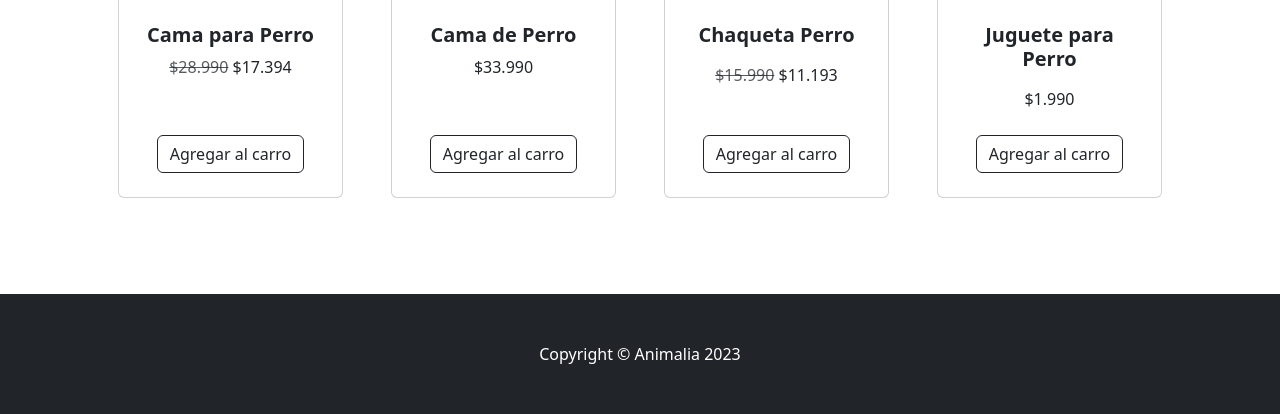
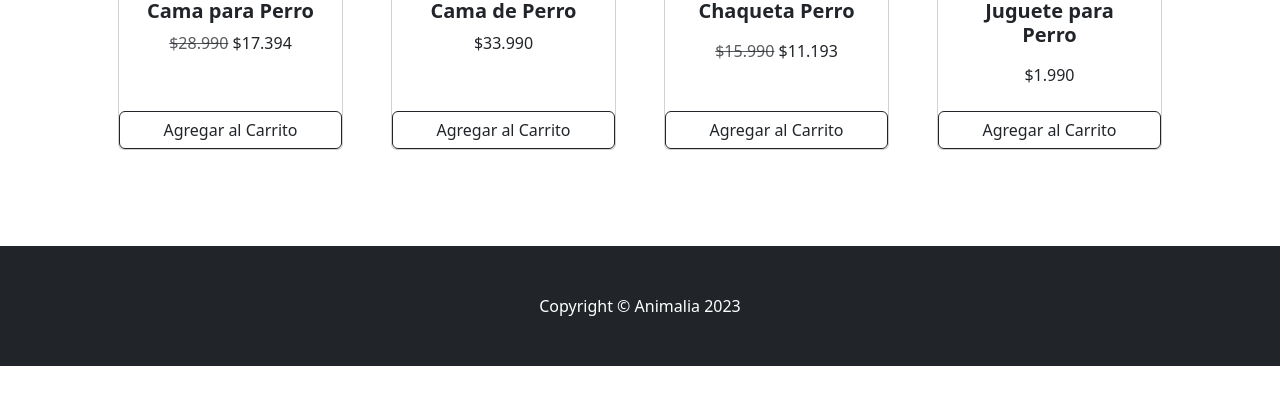
Before and after one commit to Ekronec/Caso-Examen-Tranversal, a Django app: page /Animalia/Dog in a window 1280 px wide. Shown: the part 932-1346 px from the top of the page. After the commit the page ends 1298 px from the top, so only its background shows below. Run offline with Django 4.2, Linux system fonts and the light colour scheme; some libraries are stand-ins or nearby versions.

Commit message:
Se agrego el carrito al resto de paginas

```diff
--- a/Animalia/templates/pages/Dog.html
+++ b/Animalia/templates/pages/Dog.html
@@ -7,7 +7,9 @@
     <title>Perro</title>
     {% load static %}
     <link href="{% static 'css/bootstrap.min.css' %}" rel="stylesheet">
+    <link href="{% static 'css/carrito.css' %}" rel="stylesheet">
     <script src="{% static 'js/functions.js' %}"></script>
+    <script src="{% static 'js/carrito.js' %}" async></script>
     {% load bootstrap5 %}
     {% bootstrap_javascript%}
 </head>
@@ -71,12 +73,26 @@
             <button type="button" class="btn-close" data-bs-dismiss="offcanvas" aria-label="Close"></button>
           </div>
           <div class="offcanvas-body">
-            ..
-            <br>
-            <!-- Button trigger modal -->
-            <button type="button" class="btn btn-primary" data-bs-toggle="modal" data-bs-target="#exampleModal">
-            Comprar
-            </button>
+            <div class="carrito" id="carrito">
+              <div class="header-carrito">
+                  <h2>Tu Carrito</h2>
+              </div>
+
+              <div class="carrito-items">
+                  <!--  -->
+              </div>
+              <div class="carrito-total">
+                  <div class="fila">
+                      <strong>Tu Total</strong>
+                      <span class="carrito-precio-total">
+                          $120.000,00
+                      </span>
+                  </div>
+                    <button type="button" class="btn btn-primary" data-bs-toggle="modal" data-bs-target="#exampleModal">
+                      Comprar
+                      <i class="fa-solid fa-bag-shopping"></i> </button>
+              </div>
+          </div>
           </div>
         </div>
         <!-- Modal -->
@@ -145,13 +161,11 @@
                               <!-- Product name-->
                               <h5 class="fw-bolder">Collar de Perro</h5>
                               <!-- Product price-->
-                              $4.990
+                              <span class="precio-item">$4.990</span>
                           </div>
                       </div>
                       <!-- Product actions-->
-                      <div class="card-footer p-4 pt-0 border-top-0 bg-transparent">
-                        <a href=""><div class="text-center" onclick="addItemNumber()"><a class="btn btn-outline-dark mt-auto" >Agregar al carro</a></div></a>
-                      </div>
+                      <button class="btn btn-outline-dark mt-auto">Agregar al Carrito</button>
                   </div>
               </div>
               <div class="col mb-5">
@@ -175,13 +189,11 @@
                               </div>
                               <!-- Product price-->
                               <span class="text-muted text-decoration-line-through">$8.990</span>
-                              $5.394
+                              <span class="precio-item">$5.394</span>
                           </div>
                       </div>
                       <!-- Product actions-->
-                      <div class="card-footer p-4 pt-0 border-top-0 bg-transparent">
-                        <a href=""><div class="text-center" onclick="addItemNumber()"><a class="btn btn-outline-dark mt-auto" >Agregar al carro</a></div></a>
-                      </div>
+                      <button class="btn btn-outline-dark mt-auto">Agregar al Carrito</button>
                   </div>
               </div>
               <div class="col mb-5">
@@ -197,13 +209,11 @@
                               <h5 class="fw-bolder">Femur de Vacuno XXL</h5>
                               <!-- Product price-->
                               <span class="text-muted text-decoration-line-through">$9.990</span>
-                              $7.492
+                              <span class="precio-item">$7.492</span>
                           </div>
                       </div>
                       <!-- Product actions-->
-                      <div class="card-footer p-4 pt-0 border-top-0 bg-transparent">
-                        <a href=""><div class="text-center" onclick="addItemNumber()"><a class="btn btn-outline-dark mt-auto" >Agregar al carro</a></div></a>
-                      </div>
+                      <button class="btn btn-outline-dark mt-auto">Agregar al Carrito</button>
                   </div>
               </div>
               <div class="col mb-5">
@@ -224,13 +234,11 @@
                                   <div class="bi-star-fill"></div>
                               </div>
                               <!-- Product price-->
-                              $2.990
+                              <span class="precio-item">$2.990</span>
                           </div>
                       </div>
                       <!-- Product actions-->
-                      <div class="card-footer p-4 pt-0 border-top-0 bg-transparent">
-                        <a href=""><div class="text-center" onclick="addItemNumber()"><a class="btn btn-outline-dark mt-auto" >Agregar al carro</a></div></a>
-                      </div>
+                      <button class="btn btn-outline-dark mt-auto">Agregar al Carrito</button>
                   </div>
               </div>
               <div class="col mb-5">
@@ -246,13 +254,11 @@
                               <h5 class="fw-bolder">Cama para Perro</h5>
                               <!-- Product price-->
                               <span class="text-muted text-decoration-line-through">$28.990</span>
-                              $17.394
+                              <span class="precio-item">$17.394</span>
                           </div>
                       </div>
                       <!-- Product actions-->
-                      <div class="card-footer p-4 pt-0 border-top-0 bg-transparent">
-                        <a href=""><div class="text-center" onclick="addItemNumber()"><a class="btn btn-outline-dark mt-auto" >Agregar al carro</a></div></a>
-                      </div>
+                      <button class="btn btn-outline-dark mt-auto">Agregar al Carrito</button>
                   </div>
               </div>
               <div class="col mb-5">
@@ -265,13 +271,11 @@
                               <!-- Product name-->
                               <h5 class="fw-bolder">Cama de Perro</h5>
                               <!-- Product price-->
-                              $33.990
+                              <span class="precio-item">$33.990</span>
                           </div>
                       </div>
                       <!-- Product actions-->
-                      <div class="card-footer p-4 pt-0 border-top-0 bg-transparent">
-                        <a href=""><div class="text-center" onclick="addItemNumber()"><a class="btn btn-outline-dark mt-auto" >Agregar al carro</a></div></a>
-                      </div>
+                      <button class="btn btn-outline-dark mt-auto">Agregar al Carrito</button>
                   </div>
               </div>
               <div class="col mb-5">
@@ -295,13 +299,11 @@
                               </div>
                               <!-- Product price-->
                               <span class="text-muted text-decoration-line-through">$15.990</span>
-                              $11.193
+                              <span class="precio-item">$11.193</span>
                           </div>
                       </div>
                       <!-- Product actions-->
-                      <div class="card-footer p-4 pt-0 border-top-0 bg-transparent">
-                        <a href=""><div class="text-center" onclick="addItemNumber()"><a class="btn btn-outline-dark mt-auto" >Agregar al carro</a></div></a>
-                      </div>
+                      <button class="btn btn-outline-dark mt-auto">Agregar al Carrito</button>
                   </div>
               </div>
               <div class="col mb-5">
@@ -322,13 +324,11 @@
                                   <div class="bi-star-fill"></div>
                               </div>
                               <!-- Product price-->
-                              $1.990
+                              <span class="precio-item">$1.990</span>
                           </div>
                       </div>
                       <!-- Product actions-->
-                      <div class="card-footer p-4 pt-0 border-top-0 bg-transparent">
-                        <a href=""><div class="text-center" onclick="addItemNumber()"><a class="btn btn-outline-dark mt-auto" >Agregar al carro</a></div></a>
-                      </div>
+                      <button class="btn btn-outline-dark mt-auto">Agregar al Carrito</button>
                   </div>
               </div>
           </div>
```
Also changed, not shown: Animalia/templates/pages/Cat.html (+38 -38 lines), Animalia/templates/pages/aquatic.html (+38 -38 lines).
